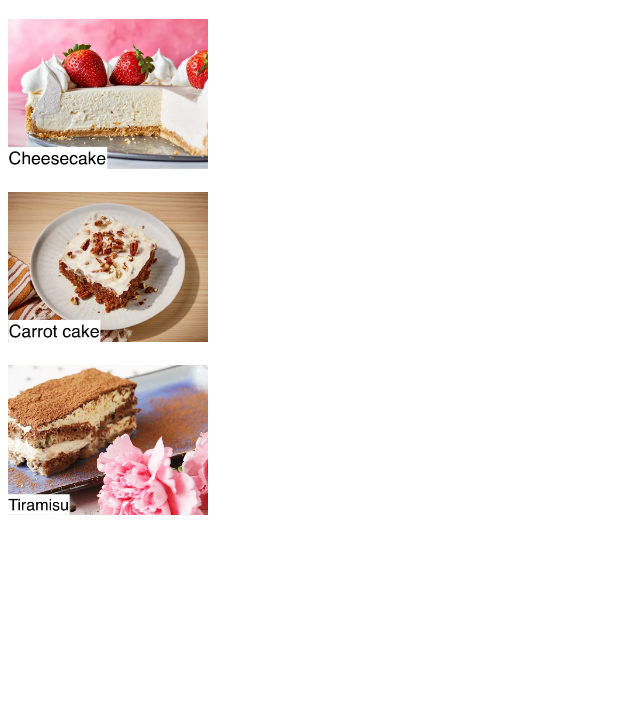
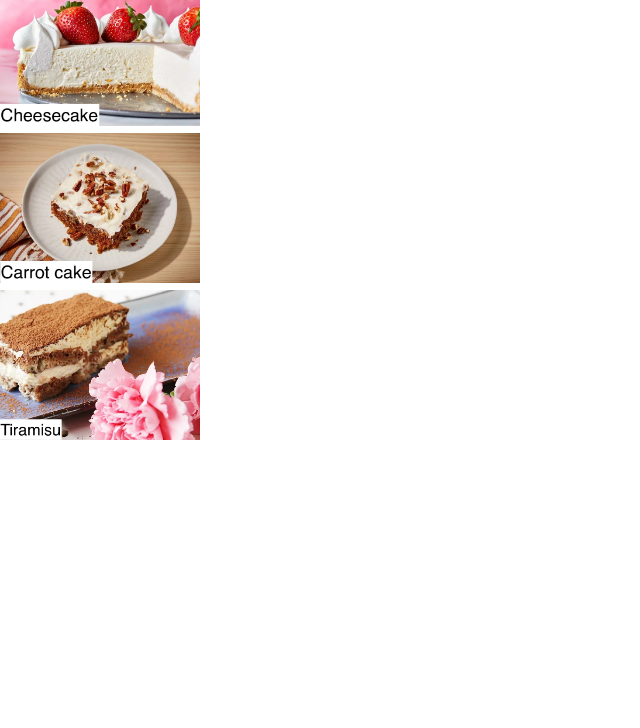
Before and after one commit to Ka-Alex/odin-recipes, a plain HTML site: page index.html in a window 1280 px wide. Shown: the part 72-800 px from the top of the page, without its empty margins (0-640 px from the left). Drawn offline with Linux system fonts and the light colour scheme.

Commit message:
Add the CSS reset
Set the box-sizing to more intuitive border-box and reset of the default browser's margin

```diff
--- a/css/style.css
+++ b/css/style.css
@@ -1,8 +1,19 @@
+/* 1. Use a more-intuitive box-sizing model */
+*,
+*::before,
+*::after {
+    box-sizing: border-box;
+}
+
+/* 2. Remove default margin and padding */
 * {
-    line-height: 1.5;
+    margin: 0;
+    padding: 0;
 }
 
 body {
+    /* 3. Add accessible line-height */
+    line-height: 1.5;
     font-family: Arial, Helvetica, sans-serif;
     text-align: justify;
 }
@@ -10,10 +21,10 @@ body {
 .container {
     background-color: #fcfeff;
     width: 500px;
-    border: 1px,solid,rgb(243, 243, 243);
+    border: 1px, solid, rgb(243, 243, 243);
 }
 
-ul li{
+ul li {
     list-style: none;
 }
 
@@ -22,4 +33,4 @@ ul li{
     font-size: 32px;
     font-weight: bold;
     color: #ff0065;
-}
+ }
```
